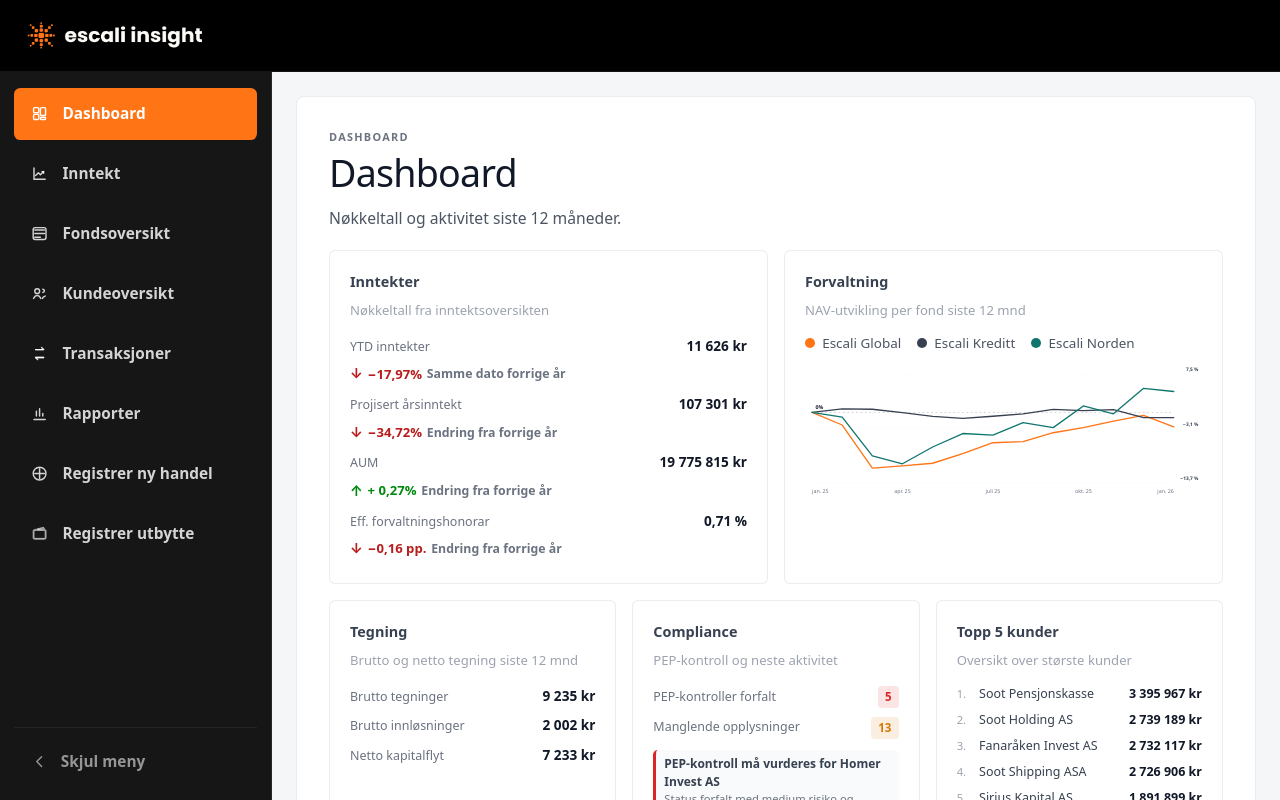
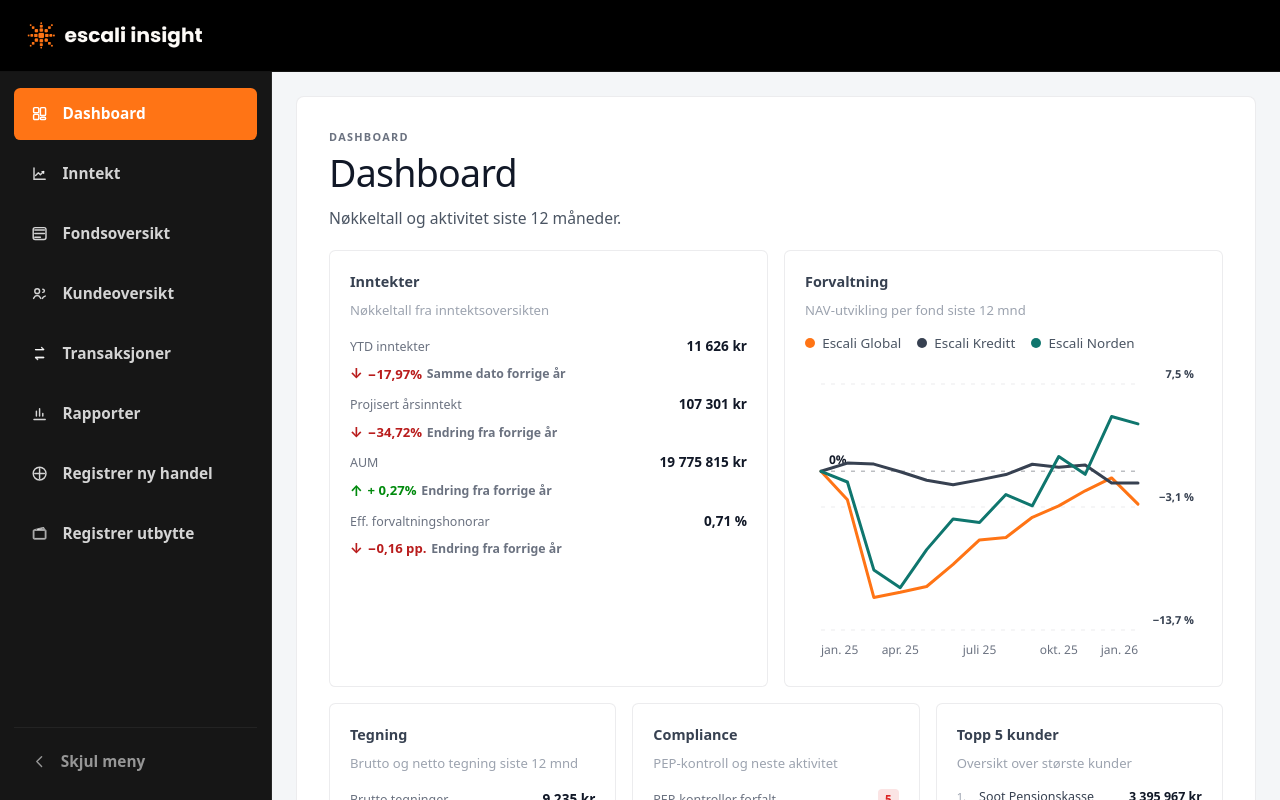
Before and after one commit to stacc-uib/stacc-app, a React (Vite) app in the folder client/: page / in a window 1280 px wide. Shown: the top 800 px of the page. Built offline with nearby package versions, Linux system fonts and the light colour scheme.

Commit message:
Small graphical fixes

```diff
--- a/client/src/features/funds/pages/FundOverviewPage.tsx
+++ b/client/src/features/funds/pages/FundOverviewPage.tsx
@@ -347,8 +347,9 @@ function getMultiSelectSummary(
   return labels.length === 0 ? allLabel : labels.join(', ');
 }
 
-function usePreventWheelScroll<TElement extends HTMLElement>() {
+function useMeasuredChartShell<TElement extends HTMLElement>(fallbackWidth = 900) {
   const ref = useRef<TElement>(null);
+  const [width, setWidth] = useState(fallbackWidth);
 
   useEffect(() => {
     const element = ref.current;
@@ -357,15 +358,24 @@ function usePreventWheelScroll<TElement extends HTMLElement>() {
       return undefined;
     }
 
+    const updateWidth = () => {
+      setWidth(Math.max(1, Math.round(element.clientWidth)));
+    };
     const handleWheel = (event: WheelEvent) => {
       event.preventDefault();
     };
-
+    const resizeObserver = typeof ResizeObserver === 'undefined' ? null : new ResizeObserver(updateWidth);
+
+    updateWidth();
+    resizeObserver?.observe(element);
     element.addEventListener('wheel', handleWheel, { passive: false });
-    return () => element.removeEventListener('wheel', handleWheel);
+    return () => {
+      resizeObserver?.disconnect();
+      element.removeEventListener('wheel', handleWheel);
+    };
   }, []);
 
-  return ref;
+  return [ref, width] as const;
 }
 
 function getDeltaArrow(direction: NonNullable<FundOverviewMetric['delta']>['direction']) {
@@ -696,10 +706,12 @@ function MiniLineOverview({
   series,
   zoomRange,
   onZoomRangeChange,
+  width,
 }: {
   series: FundOverviewLineSeries[];
   zoomRange: ChartRange;
   onZoomRangeChange: (range: ChartRange) => void;
+  width: number;
 }) {
   const [dragState, setDragState] = useState<ZoomDragState>(null);
   const displaySeries = series.filter((seriesItem) => seriesItem.points.length > 0);
@@ -708,7 +720,6 @@ function MiniLineOverview({
     return null;
   }
 
-  const width = 900;
   const height = 58;
   const padding = { top: 7, right: 16, bottom: 9, left: 16 };
   const chartWidth = width - padding.left - padding.right;
@@ -1031,7 +1042,7 @@ export function LineChart({
   const [selectionRange, setSelectionRange] = useState<ChartRange | null>(null);
   const [zoomRange, setZoomRange] = useState<ChartRange | null>(null);
   const [dragState, setDragState] = useState<ChartDragState>(null);
-  const chartShellRef = usePreventWheelScroll<HTMLDivElement>();
+  const [chartShellRef, measuredWidth] = useMeasuredChartShell<HTMLDivElement>();
   const rawDisplaySeries = series.filter((seriesItem) => seriesItem.points.length > 0);
   const displaySeries = mode === 'return' ? getSeriesAsPercentChangeFromStart(rawDisplaySeries) : rawDisplaySeries;
   const chartDataKey = `${mode}:${getChartDataKey(rawDisplaySeries)}`;
@@ -1047,7 +1058,7 @@ export function LineChart({
     return <div className="fund-overview__chart-empty">Ingen NAV-data i valgt utvalg.</div>;
   }
 
-  const width = 900;
+  const width = measuredWidth;
   const height = 300;
   const padding = { top: 18, right: 64, bottom: 36, left: 16 };
   const chartWidth = width - padding.left - padding.right;
@@ -1079,7 +1090,7 @@ export function LineChart({
   const activeIndex = hoveredIndex;
   const activeX = activeIndex === null ? null : getChartXForIndex(activeIndex, pointCount, chartWidth, padding.left);
   const activePoint = activeIndex === null ? null : visibleSeries[0].points[activeIndex];
-  const tooltipLeft = activeX === null ? 0 : clamp((activeX / width) * 100, 12, 82);
+  const tooltipLeft = activeX === null ? 0 : clamp(activeX, 140, width - 140);
   const zeroLineY =
     mode === 'return' && displayMin <= 0 && displayMax >= 0
       ? padding.top + chartHeight - ((0 - displayMin) / displayRange) * chartHeight
@@ -1153,7 +1164,7 @@ export function LineChart({
   return (
     <div className="fund-overview__chart-shell" ref={chartShellRef}>
       {activeIndex !== null && activePoint ? (
-        <div className="fund-overview__chart-tooltip" style={{ left: `${tooltipLeft}%`, top: '0.85rem' }}>
+        <div className="fund-overview__chart-tooltip" style={{ left: `${tooltipLeft}px`, top: '0.85rem' }}>
           <strong>{formatDateLabel(activePoint.date)}</strong>
           <div className="fund-overview__chart-tooltip-list">
             {visibleSeries.map((seriesItem) => (
@@ -1288,6 +1299,7 @@ export function LineChart({
             series={displaySeries}
             zoomRange={activeZoomRange}
             onZoomRangeChange={(range) => setZoomRange(isFullChartRange(range, totalPointCount) ? null : range)}
+            width={width}
           />
         </>
       )}
@@ -1306,7 +1318,7 @@ function FlowChart({
   const [selectionRange, setSelectionRange] = useState<ChartRange | null>(null);
   const [zoomRange, setZoomRange] = useState<ChartRange | null>(null);
   const [dragState, setDragState] = useState<ChartDragState>(null);
-  const chartShellRef = usePreventWheelScroll<HTMLDivElement>();
+  const [chartShellRef, measuredWidth] = useMeasuredChartShell<HTMLDivElement>();
   const displaySeries = series.filter((seriesItem) => seriesItem.points.length > 0);
   const chartDataKey = `${combinedPoints[0]?.date ?? 'empty'}:${combinedPoints[combinedPoints.length - 1]?.date ?? 'empty'}:${combinedPoints.length}:${getChartDataKey(displaySeries)}`;
 
@@ -1321,7 +1333,7 @@ function FlowChart({
     return <div className="fund-overview__chart-empty">Ingen kapitalflyt i valgt utvalg.</div>;
   }
 
-  const width = 900;
+  const width = measuredWidth;
   const height = 330;
   const padding = { top: 18, right: 64, bottom: 36, left: 16 };
   const chartWidth = width - padding.left - padding.right;
@@ -1352,7 +1364,7 @@ function FlowChart({
   const activeIndex = hoveredIndex;
   const activeX = activeIndex === null ? null : getChartXForIndex(activeIndex, pointCount, chartWidth, padding.left);
   const activePoint = activeIndex === null ? null : visibleCombinedPoints[activeIndex];
-  const tooltipLeft = activeX === null ? 0 : clamp((activeX / width) * 100, 12, 82);
+  const tooltipLeft = activeX === null ? 0 : clamp(activeX, 140, width - 140);
   const visibleSelectionRange = getVisibleSelectionRange(selectionRange, activeZoomRange);
   const selectionStartX =
     visibleSelectionRange === null
@@ -1422,7 +1434,7 @@ function FlowChart({
   return (
     <div className="fund-overview__chart-shell fund-overview__chart-shell--flow" ref={chartShellRef}>
       {activeIndex !== null && activePoint ? (
-        <div className="fund-overview__chart-tooltip" style={{ left: `${tooltipLeft}%`, top: '0.85rem' }}>
+        <div className="fund-overview__chart-tooltip" style={{ left: `${tooltipLeft}px`, top: '0.85rem' }}>
           <strong>{formatDateLabel(activePoint.date)}</strong>
           <div className="fund-overview__chart-tooltip-list">
             <span>
@@ -1561,6 +1573,7 @@ function FlowChart({
         series={displaySeries}
         zoomRange={activeZoomRange}
         onZoomRangeChange={(range) => setZoomRange(isFullChartRange(range, totalPointCount) ? null : range)}
+        width={width}
       />
     </div>
   );
--- a/client/src/styles.css
+++ b/client/src/styles.css
@@ -2522,6 +2522,10 @@ textarea {
   -webkit-user-select: none;
 }
 
+.fund-overview__chart-shell.fund-overview__chart-shell--flow {
+  overflow: visible;
+}
+
 .fund-overview__chart-svg {
   display: block;
   width: 100%;
```
